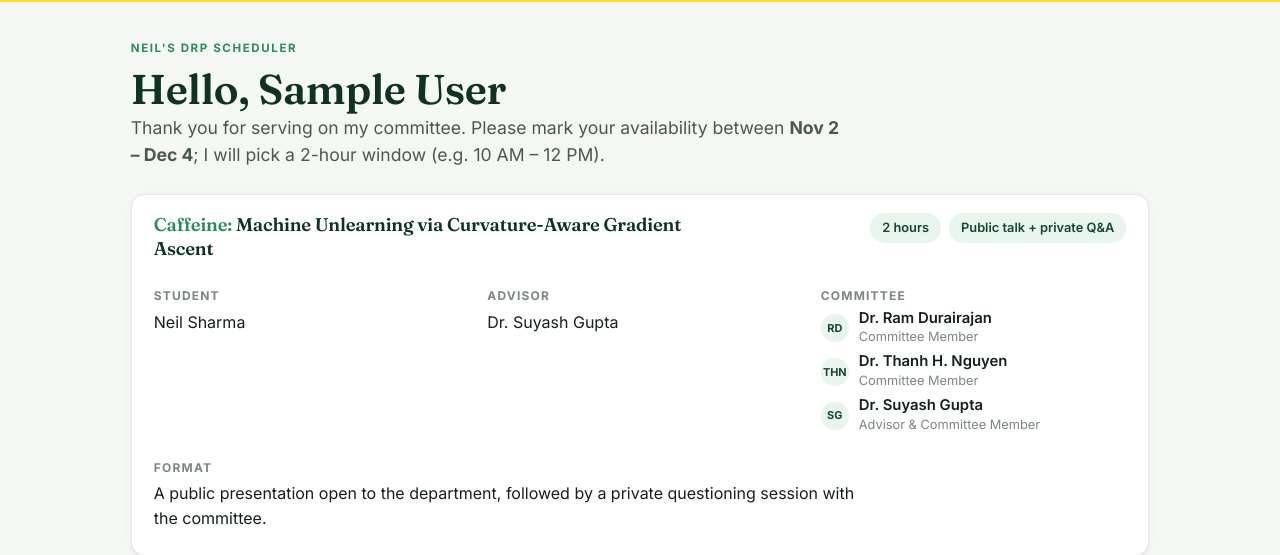
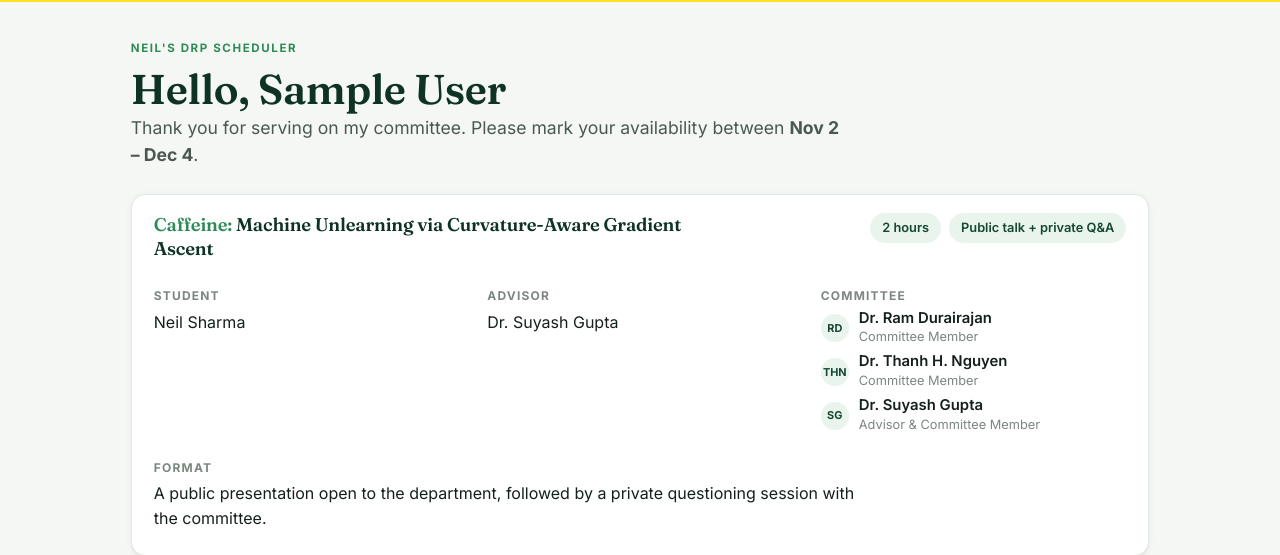
Before and after one commit to neil7/drp-website, a Flask app: a page that uses drp/templates/respond.html in a window 1280 px wide. Shown: the part 60-615 px from the top of the page. Run offline with Flask 3, Linux system fonts and the light colour scheme; tables that the repository leaves empty hold one stand-in row (values such as "Sample post"); some libraries are stand-ins or nearby versions.

Commit message:
intro changed

```diff
--- a/drp/templates/respond.html
+++ b/drp/templates/respond.html
@@ -15,8 +15,7 @@
   <h1>Hello, {{ member.name }}</h1>
   <p class="lead">
     Thank you for serving on my committee. Please mark your availability between
-    <strong>{{ WINDOW.start.strftime('%b %-d') }} – {{ WINDOW.end.strftime('%b %-d') }}</strong>;
-    I will pick a {{ DRP.duration_hours }}-hour window (e.g. 10 AM – 12 PM).
+    <strong>{{ WINDOW.start.strftime('%b %-d') }} – {{ WINDOW.end.strftime('%b %-d') }}</strong>.
   </p>
 </div>
 
```
